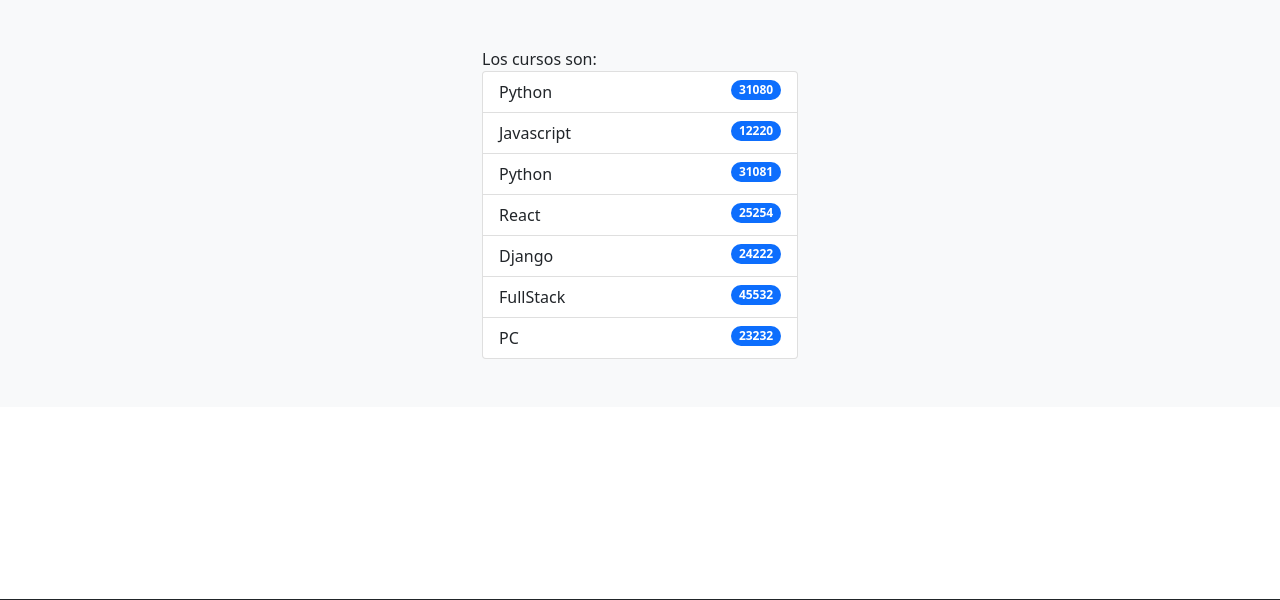
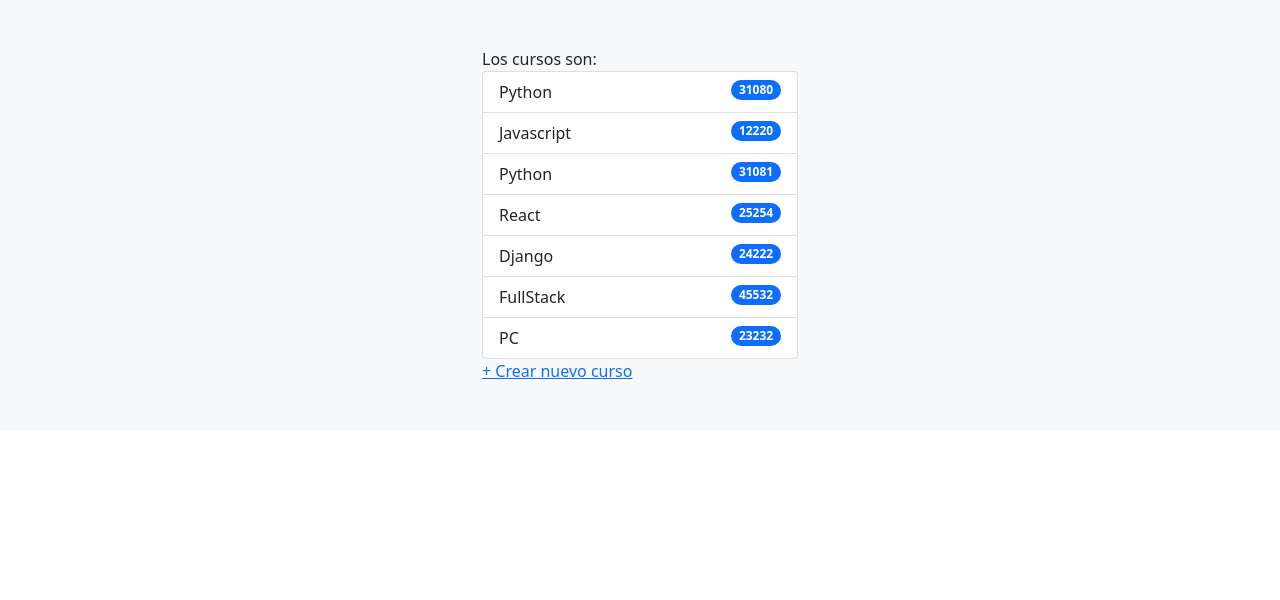
Before and after one commit to coco-fernandez/ProyectoCoder, a Django app: page /coderapp/cursos/ in a window 1280 px wide. Shown: the part 57-657 px from the top of the page. Run offline with Django 4.2, Linux system fonts and the light colour scheme; data comes from the database, SQL or seed files in the repository; both versions use the stored data as it was after the commit; some libraries are stand-ins or nearby versions.

Commit message:
formulario con django forms

```diff
--- a/ProyectoCoderApp/templates/ProyectoCoderApp/cursos.html
+++ b/ProyectoCoderApp/templates/ProyectoCoderApp/cursos.html
@@ -21,6 +21,7 @@ Inicio - AppCoder
                         </li>
                     {% endfor %}
                 </ul>
+                <a href="{% url 'crear_curso' %}"> + Crear nuevo curso </a>
             </div>
         </div>
     </div>
--- a/ProyectoCoderApp/views.py
+++ b/ProyectoCoderApp/views.py
@@ -21,13 +21,24 @@ def crear_curso(request):    # clase de creacion de curso por formulario de web
 
     if request.method=="POST":    #post
 
-        info_formulario=request.POST
-        curso=Curso(nombre=request.POST["nombre"],comision=int(request.POST["comision"]))
-        curso.save()    #guarda en la DB
-        return redirect("cursos")
+        formulario=nuevo_curso(request.POST)
+
+        if formulario.is_valid():
+
+            info_curso=formulario.cleaned_data
+
+            curso=Curso(nombre=info_curso["nombre"],comision=int(info_curso["comision"]))
+
+            curso.save()    #guarda en la DB
+
+            return redirect("cursos")
+
+        else:
+            return render(request,'ProyectoCoderApp/formulario_curso.html',{"form":formulario})
 
     else:
         formulario_vacio=nuevo_curso()
+
         return render(request,'ProyectoCoderApp/formulario_curso.html',{"form":formulario_vacio})
 
 def profesores(request):
```
Also changed, not shown: db.sqlite3.
